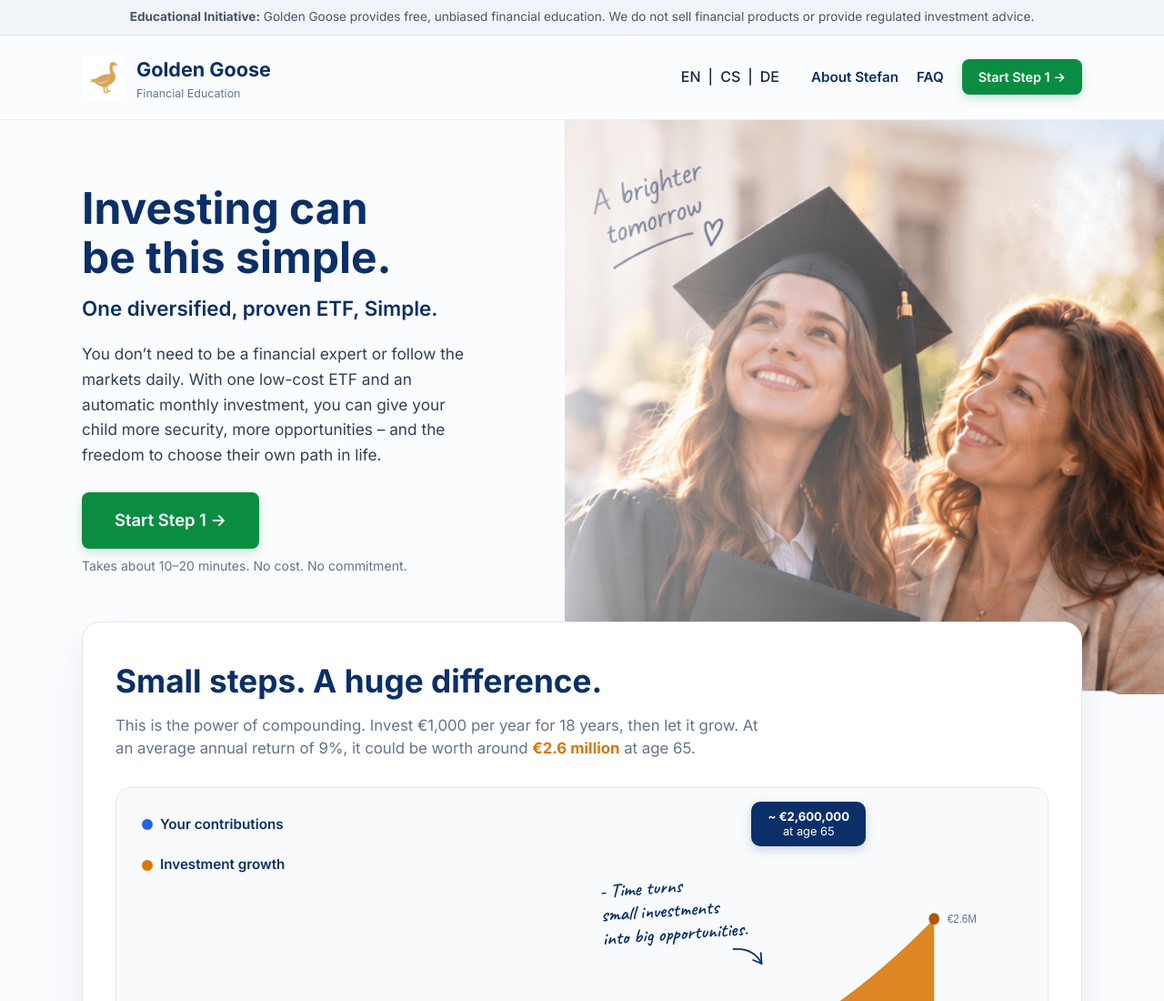
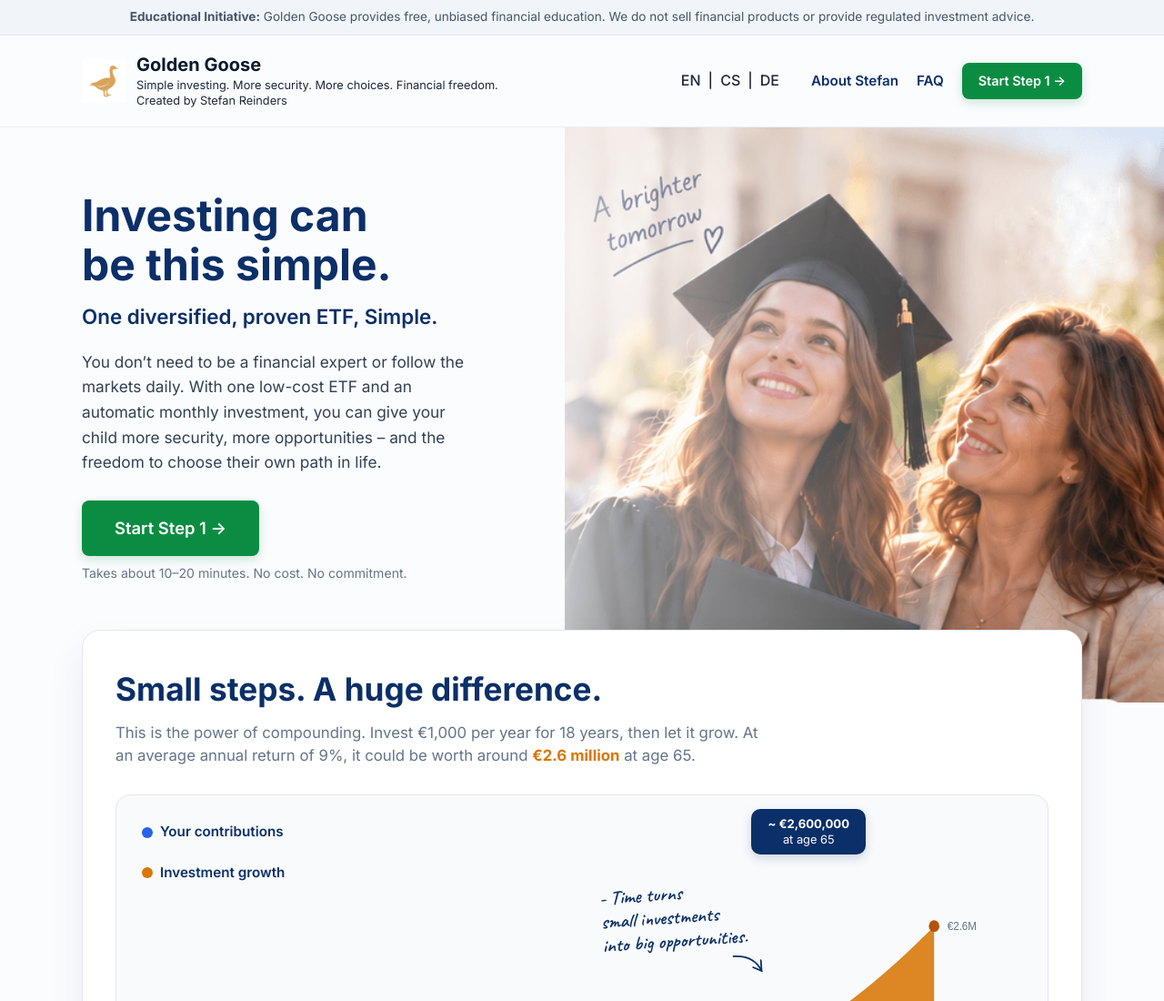
Before and after one commit to denisleblond59-lgtm/goldengooseinvesting, a plain HTML site: page index.html in a window 1280 px wide. Shown: the top 1100 px of the page at 91% size. Drawn offline with Linux system fonts and the light colour scheme; no server answers.

Commit message:
Enhance logo text and tagline in header
Updated logo text and tagline styles for better visibility and added a new tagline.

```diff
--- a/index.html
+++ b/index.html
@@ -22,9 +22,12 @@
             <a href="index.html" class="logo-group" style="text-decoration: none;">
                 <img src="images/golden-goose-logo.jpeg" alt="Golden Goose Logo" width="48" height="48" style="display: block; object-fit: contain;">
                 <div class="brand-text-block">
-                    <span class="logo-text">Golden Goose</span>
-                    <span class="logo-tagline">Financial Education</span>
-                </div>
+  <span class="logo-text" style="font-weight: 700; font-size: 1.25rem; color: #0b192c; display: block; line-height: 1.2;">Golden Goose</span>
+  <span class="logo-tagline" style="font-size: 0.8rem; color: #1e293b; display: block; margin-top: 2px; line-height: 1.35;">
+    Simple investing. More security. More choices. Financial freedom.<br>
+    Created by Stefan Reinders
+  </span>
+</div>
             </a>
 
             <nav class="main-nav-menu">
```
